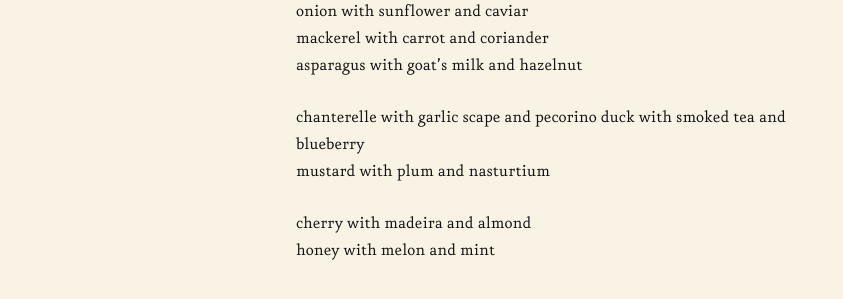
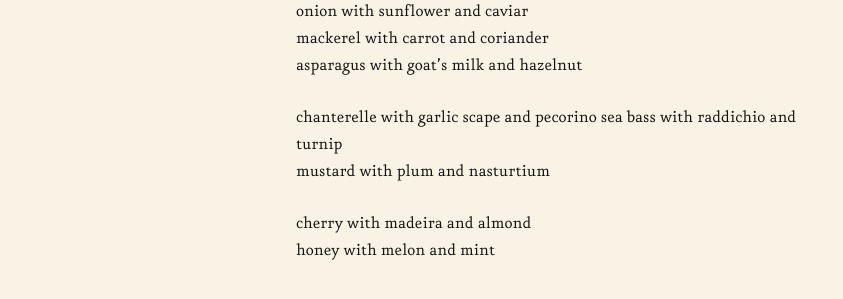
Before and after one commit to zoe-pith/pith-site, a Jekyll site: the page built from supperclub.md, in a window 1280 px wide. Shown: the part 999-1298 px from the top of the page, without its empty margins (118-961 px from the left). Built offline with Jekyll 4.4.1, drawn with Linux system fonts in a browser that asks for light colours.

Commit message:
Updated supperclub.md

```diff
--- a/supperclub.md
+++ b/supperclub.md
@@ -23,7 +23,7 @@ mackerel with carrot and coriander
 asparagus with goat's milk and hazelnut
 
 chanterelle with garlic scape and pecorino
-duck with smoked tea and blueberry
+sea bass with raddichio and turnip
 mustard with plum and nasturtium
 
 cherry with madeira and almond
```
